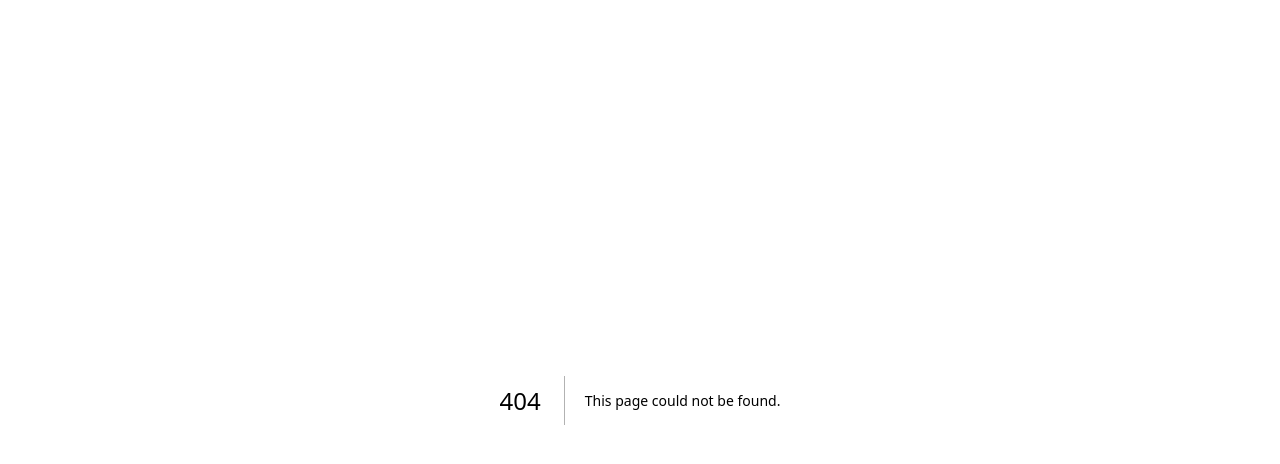
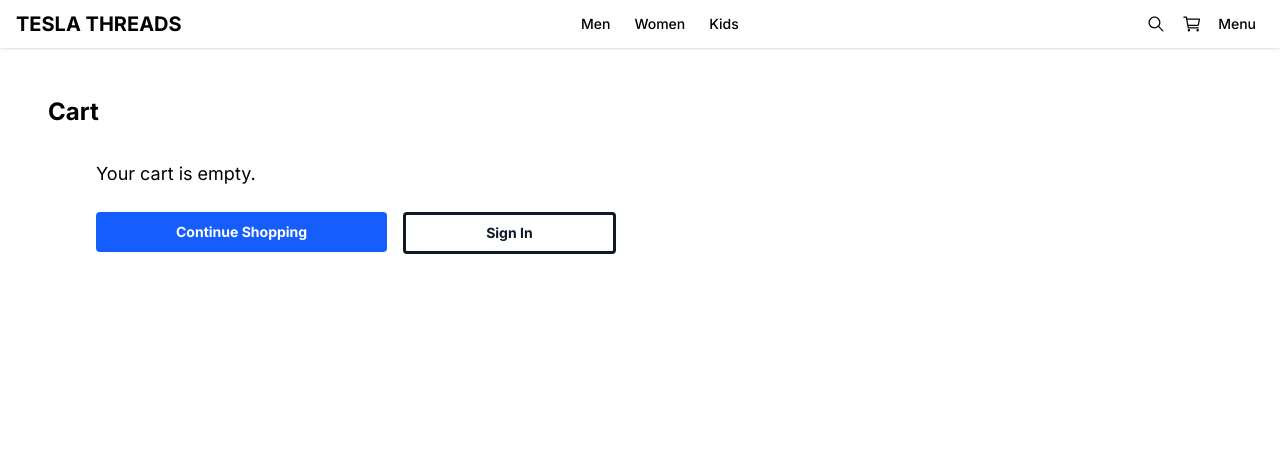
Before and after one commit to RodrigoRosario345/TeslaThreads, a Next.js app: page /cart in a window 1280 px wide. Before the commit this address had no page. Shown: the top 464 px of the page. Built offline with nearby package versions, Linux system fonts and the light colour scheme.

Commit message:
feat: implement cart functionality with CartList, CartEmpty, and CartItem components; integrate Zustand for state management

```diff
--- a/package.json
+++ b/package.json
@@ -13,7 +13,8 @@
     "next": "16.1.6",
     "react": "19.2.3",
     "react-dom": "19.2.3",
-    "react-icons": "^5.6.0"
+    "react-icons": "^5.6.0",
+    "zustand": "^5.0.12"
   },
   "devDependencies": {
     "@tailwindcss/postcss": "^4.2.1",
--- /dev/null
+++ b/src/app/(shop)/cart/page.tsx
@@ -0,0 +1,10 @@
+import { CartList, Title } from "@/components";
+
+export default function CartPage() {
+    return (
+        <>
+            <Title title="Cart" />
+            <CartList />
+        </>
+    );
+}
--- /dev/null
+++ b/src/components/cart/CartEmpty/CartEmpty.tsx
@@ -0,0 +1,18 @@
+import { Button } from "@/components";
+import Link from "next/link";
+
+export function CartEmpty() {
+    return (
+        <div className="space-y-6 px-12">
+            <p className="text-lg">Your cart is empty.</p>
+            <div className="flex gap-4">
+                <Link href="/">
+                    <Button buttonStyle="primary">Continue Shopping</Button>
+                </Link>
+                <Link href="/">
+                    <Button buttonStyle="borderDark">Sign In</Button>
+                </Link>
+            </div>
+        </div>
+    );
+}
--- /dev/null
+++ b/src/components/cart/CartList/CartList.tsx
@@ -0,0 +1,27 @@
+'use client';
+
+import { useCartStore } from "@/store";
+import { CartEmpty } from "../CartEmpty/CartEmpty";
+
+export function CartList() {
+
+    const addedProducts = useCartStore((state) => state.items);
+
+    return (
+        <div>
+            {addedProducts.length === 0 ? (
+                <CartEmpty />
+            ) : (
+                <ul>
+                    {addedProducts.map((product) => (
+                        <li key={product.id}>
+                            <span>{product.name}</span>
+                            <span>${product.price.toFixed(2)}</span>
+                            <span>Quantity: {product.quantity}</span>
+                        </li>
+                    ))}
+                </ul>
+            )}
+        </div>
+    )
+}
--- /dev/null
+++ b/src/components/ui/Button/Button.tsx
@@ -0,0 +1,20 @@
+const BUTTON_STYLES = {
+    primary: "bg-blue-600 hover:bg-blue-700 text-white text-sm font-bold py-2.5 px-20 rounded cursor-pointer",
+    secondary: "bg-gray-500 hover:bg-gray-600 text-white text-sm font-bold py-2 px-4 rounded cursor-pointer",
+    danger: "bg-red-500 hover:bg-red-600 text-white text-sm font-bold py-2 px-4 rounded cursor-pointer",
+    borderDark: "border-3 border-gray-900 hover:bg-gray-900 hover:text-white text-gray-900 text-sm font-bold py-2 px-20 rounded cursor-pointer",
+} as const;
+
+type ButtonStyle = keyof typeof BUTTON_STYLES;
+
+interface ButtonProps {
+    className?: string;
+    children?: React.ReactNode;
+    buttonStyle?: ButtonStyle;
+}
+export function Button({ className, children, buttonStyle }: ButtonProps) {
+
+    const buttonClass = buttonStyle ? BUTTON_STYLES[buttonStyle] : className;
+
+    return (<button className={buttonClass}>{children}</button>);
+}
--- a/src/components/ui/Header/Header.tsx
+++ b/src/components/ui/Header/Header.tsx
@@ -37,8 +37,10 @@ export function Header() {
                     </ul>
                 </div>
                 <div className="flex items-center">
-                    <IoIosSearch  className="p-2 size-9 rounded-md transition-all hover:bg-gray-100 cursor-pointer" />
-                    <IoCartOutline  className="p-2 size-9 rounded-md transition-all hover:bg-gray-100 cursor-pointer" />
+                    <IoIosSearch className="p-2 size-9 rounded-md transition-all hover:bg-gray-100 cursor-pointer" />
+                    <Link href="/cart" className="rounded-md transition-all hover:bg-gray-100 cursor-pointer">
+                        <IoCartOutline className="size-9 p-2" />
+                    </Link>
                     <button className="text-sm font-medium p-2 rounded-md transition-all hover:bg-gray-100 cursor-pointer" onClick={toggleSidebar}>
                         Menu
                     </button>
--- a/src/interfaces/index.ts
+++ b/src/interfaces/index.ts
@@ -1,2 +1,3 @@
 export * from './product';
 export * from './carousel';
+export * from './cart';
--- /dev/null
+++ b/src/store/cart.store.ts
@@ -0,0 +1,21 @@
+import { CartStore } from "@/interfaces";
+import { create } from "zustand";
+import { devtools } from "zustand/middleware";
+
+export const useCartStore = create<CartStore>()(
+    devtools(
+        (set) => ({
+            items: [],
+            addItem: (item) =>
+                set((state) => ({ items: [...state.items, item] }), false, "addItem"),
+            removeItem: (id) =>
+                set(
+                    (state) => ({ items: state.items.filter((item) => item.id !== id) }),
+                    false,
+                    "removeItem",
+                ),
+            clearCart: () => set({ items: [] }, false, "clearCart"),
+        }),
+        { name: "CartStore" },
+    ),
+);
--- /dev/null
+++ b/src/store/index.ts
@@ -0,0 +1 @@
+export * from './cart.store';
```
Also changed, not shown: src/components/index.ts (+7 -2 lines), src/interfaces/cart.ts (added, +17 -0 lines), src/components/cart/CartItem/CartItem.tsx (added), 1 other file (tests, documents, lock files or other folders).
